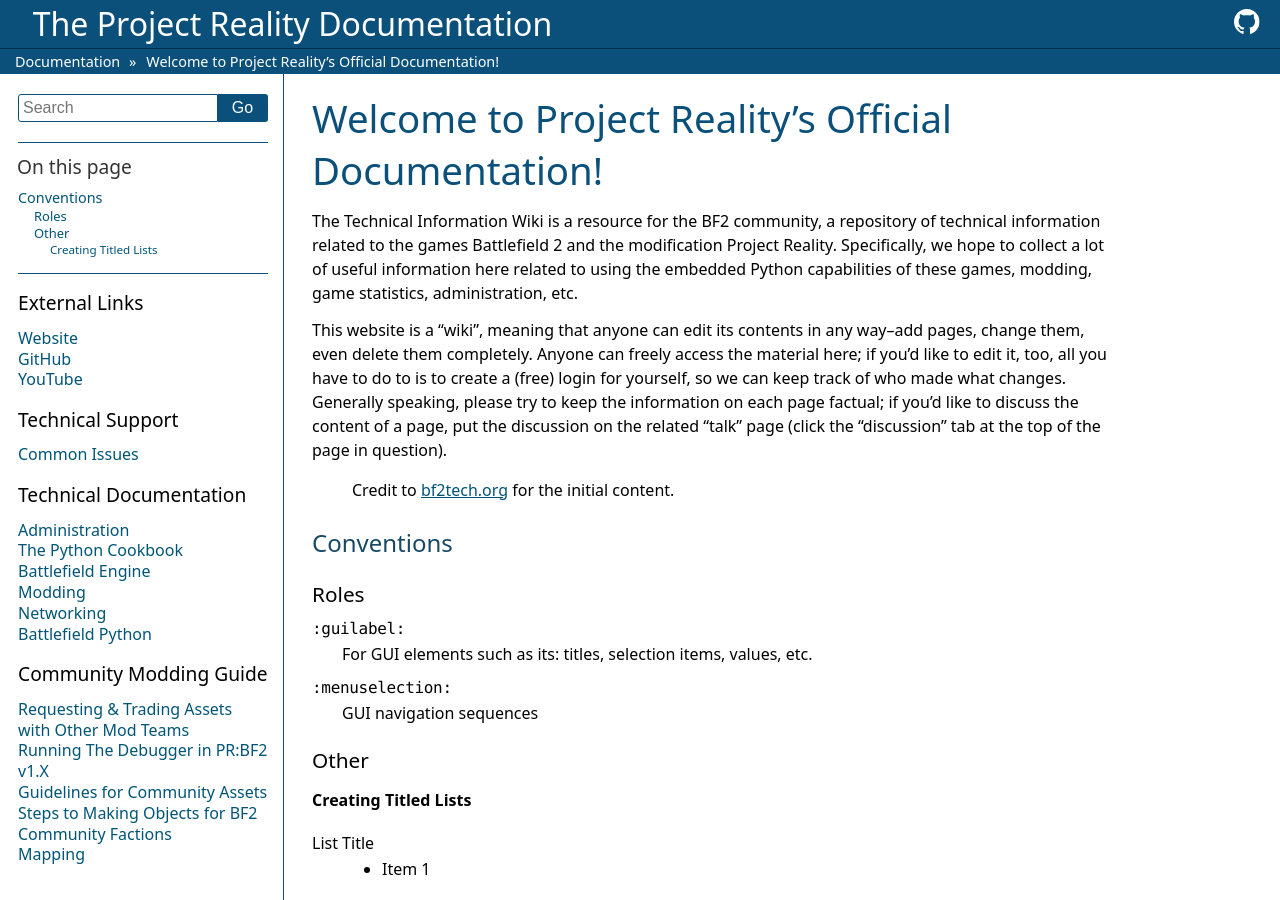
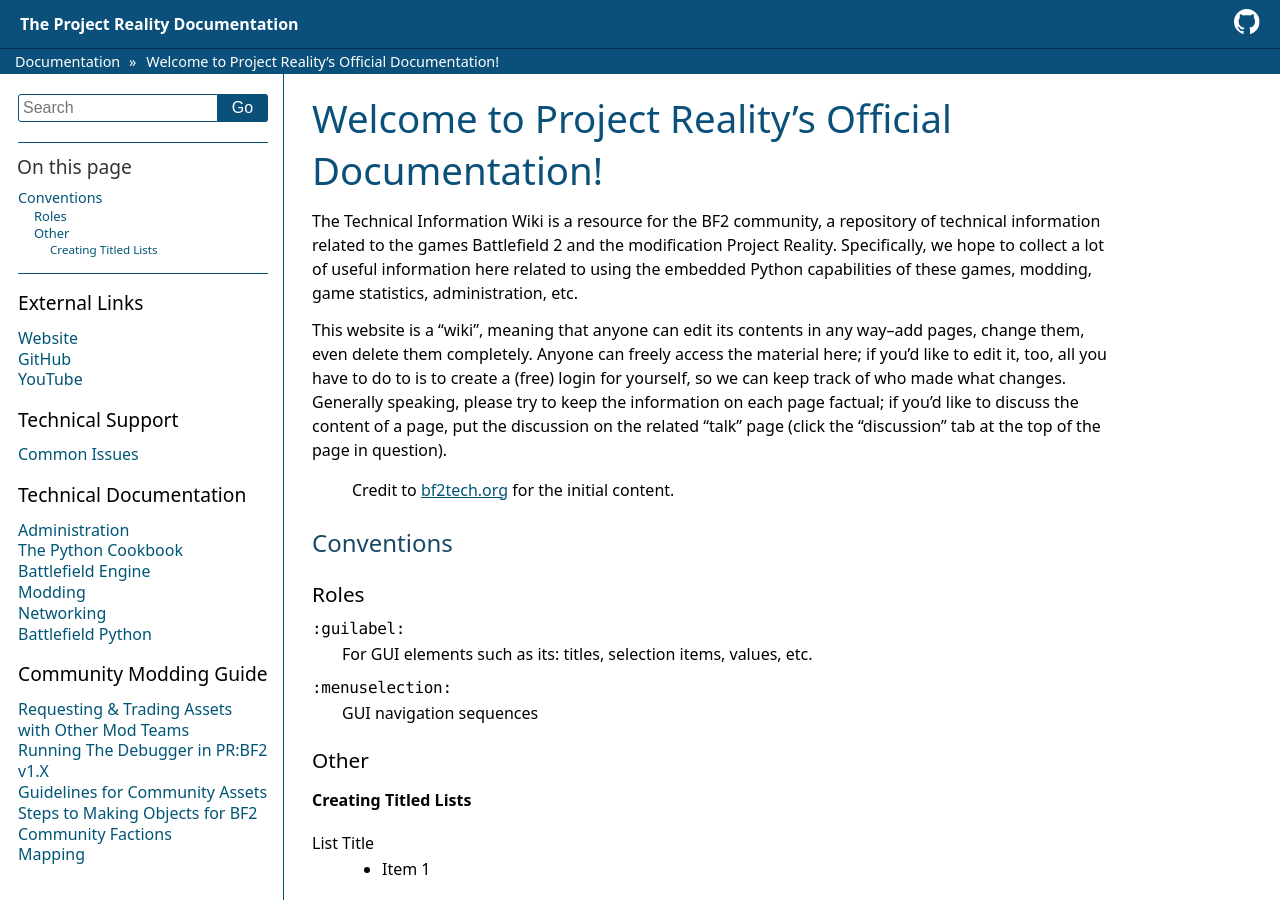
Before and after one commit to papadanku/RealityDocs, a Sphinx documentation site: the page built from doc/index.rst, in a window 1280 px wide and 900 px high. Built offline with Sphinx 7.4.7, drawn with Linux system fonts in a browser that asks for light colours.

Commit message:
Changed from Span to Strong

```diff
--- a/doc/_themes/sphinx13/layout.html
+++ b/doc/_themes/sphinx13/layout.html
@@ -11,9 +11,7 @@
 {% block header %}
 {{ svgs() }}
 <div class="pageheader">
-  <div class="brand">
-    <span>The Project Reality Documentation</span>
-  </div>
+  <strong class="brand">The Project Reality Documentation</strong>
   <div class="icons">
     <a href="https://github.com/sphinx-doc/sphinx" title="{{ _('Source Code') }}" target="_blank">
       <svg><use href="#github"></use></svg>
```
